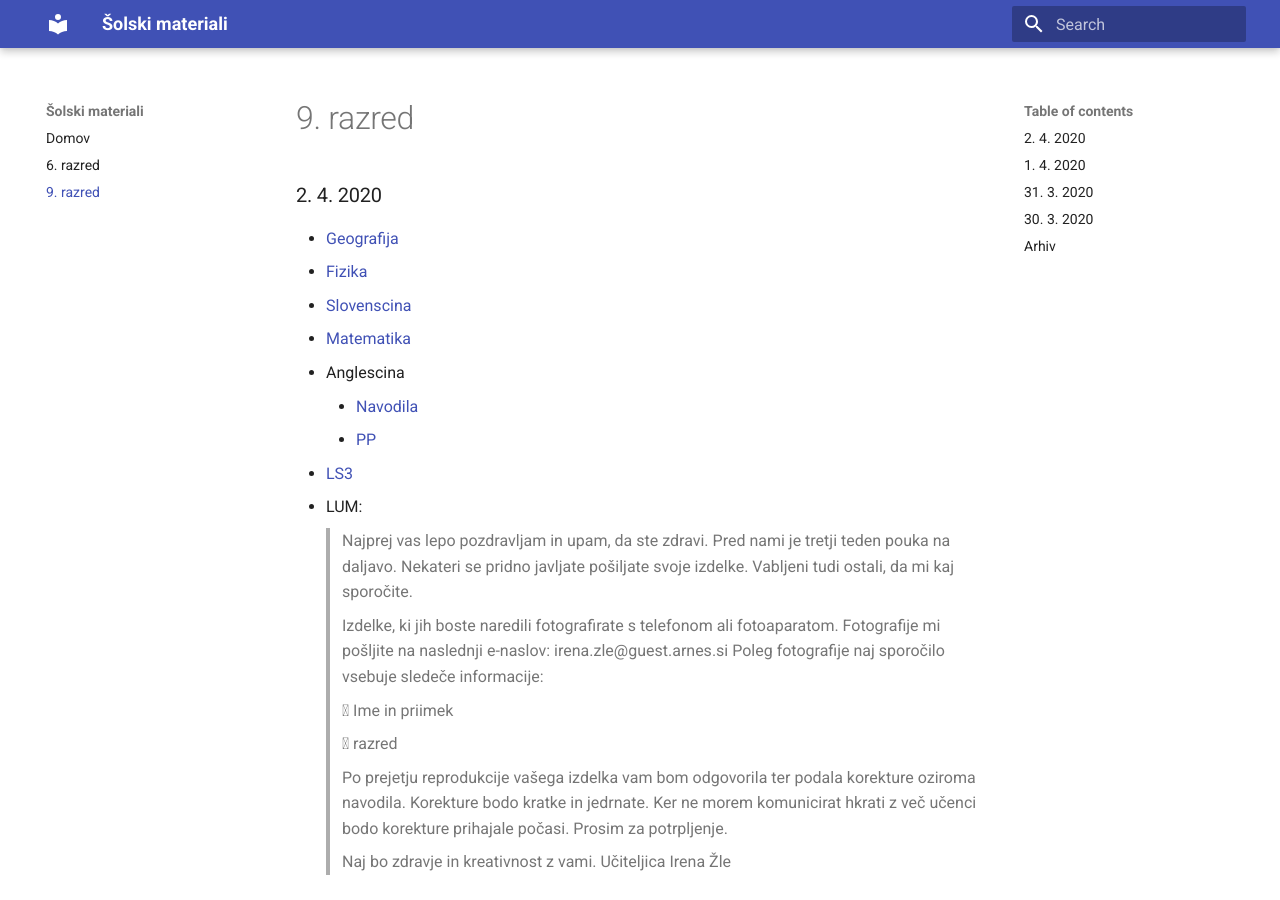
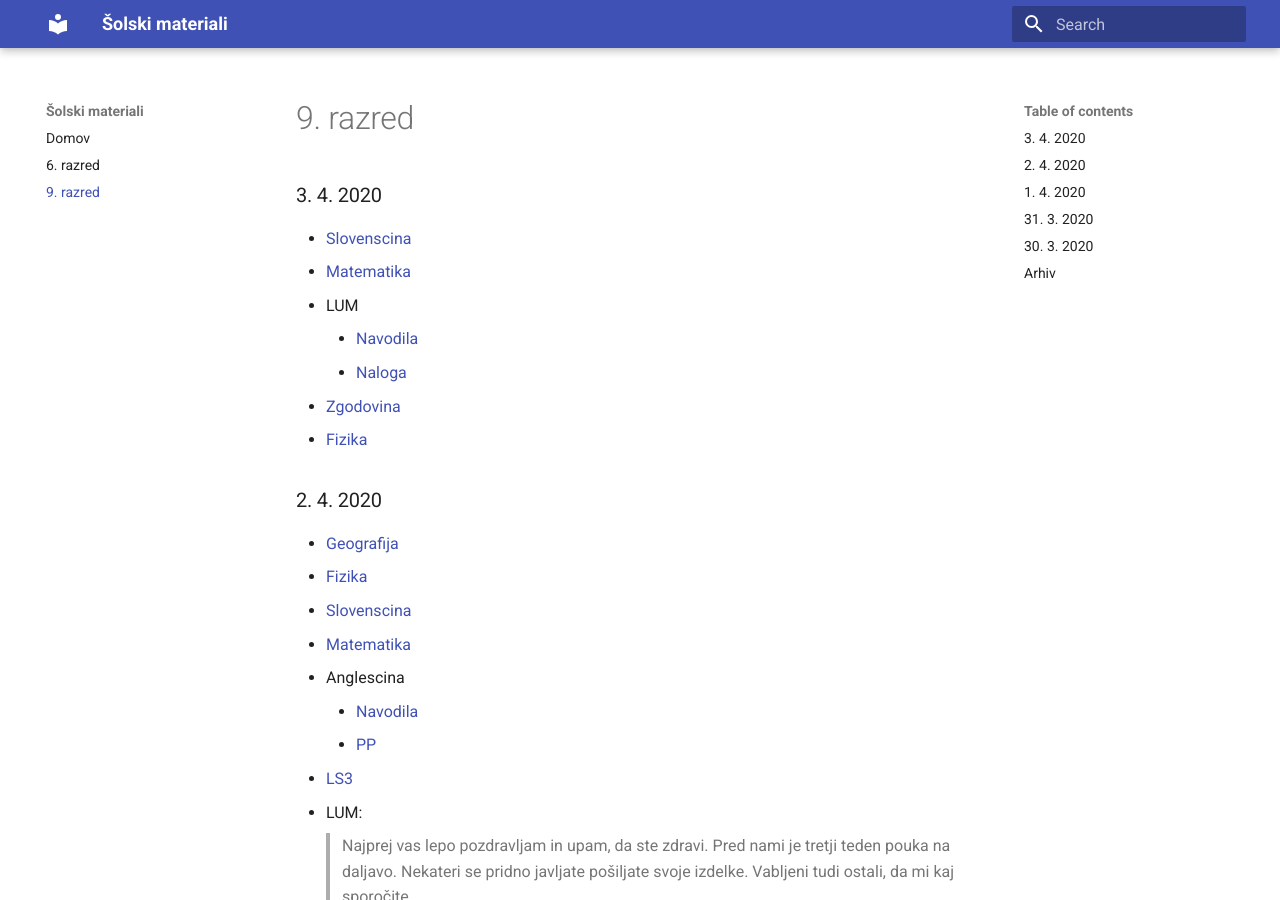
Before and after one commit to skyflyer/solski-materiali, an MkDocs documentation site: the page built from docs/9razred/index.md, in a window 1280 px wide and 900 px high. Built offline with MkDocs 1.6.1 and Material for MkDocs 9.7.7, drawn with Linux system fonts in a browser that asks for light colours.

Commit message:
3. 4. 2020 - 9. razred

```diff
--- a/docs/9razred/index.md
+++ b/docs/9razred/index.md
@@ -2,6 +2,16 @@
 title: 9. razred
 summary: ucna snov za 9. razred
 ---
+
+### 3. 4. 2020
+
+* [Slovenscina](slovenscina/2020-04-03-slovenscina.pdf)
+* [Matematika](matematika/2020-04-03-matematika.pdf)
+* LUM
+    * [Navodila](lum/2020-04-03-lum.pdf)
+    * [Naloga](lum/2020-04-03-lum-naloga.pdf)
+* [Zgodovina](zgodovina/2020-04-03-zgodovina.pdf)
+* [Fizika](fizika/2020-04-03-fizika.pdf)
 
 ### 2. 4. 2020
 
```
Also changed, not shown: 6 other files.
